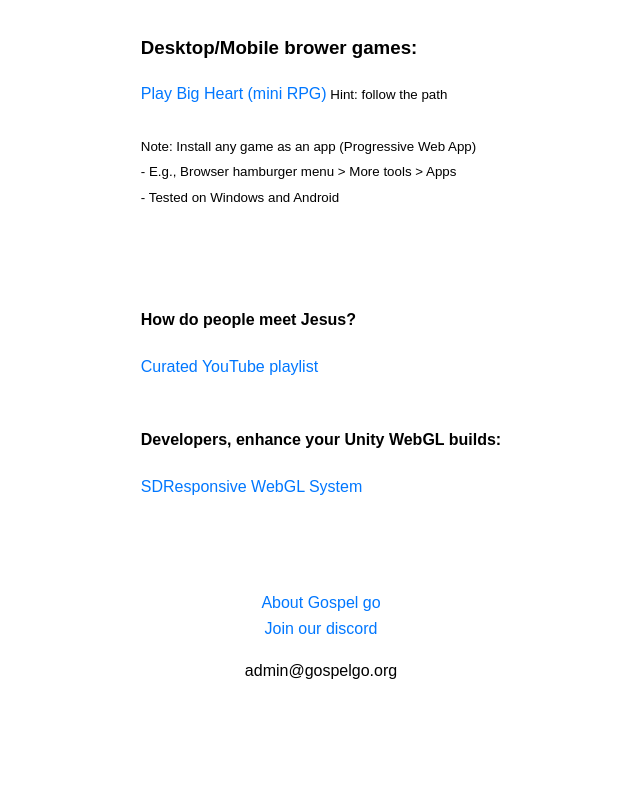
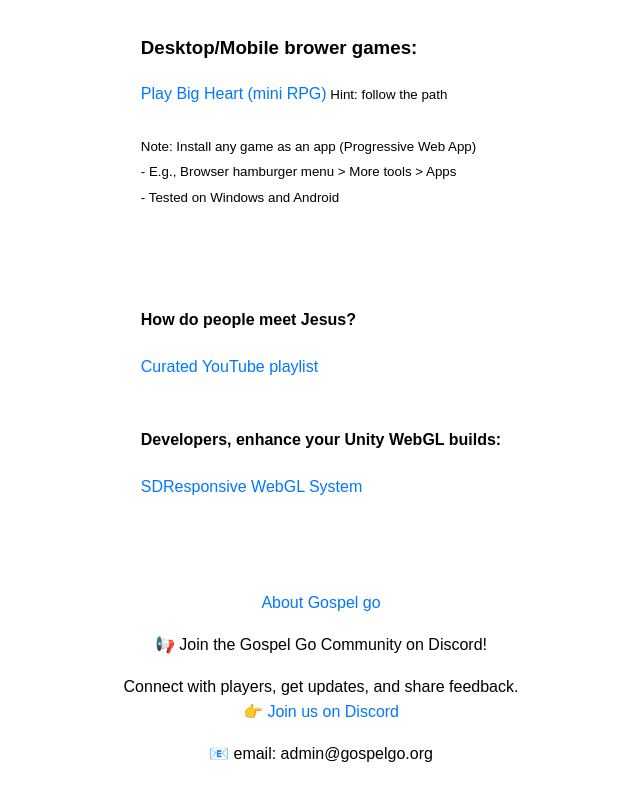
Before and after one commit to danosono/home-gospelgo-org, a plain HTML site: page index.html in a window 1280 px wide. Shown: the part 499-1299 px from the top of the page, without its empty margins (319-959 px from the left). Before the commit the page ends 1218 px from the top, so only its background shows below. Drawn offline with Linux system fonts and the light colour scheme.

Commit message:
Updated Discord anouncement

```diff
--- a/index.html
+++ b/index.html
@@ -41,8 +41,15 @@
 
 	<footer class="footer-links">
 		<a href="about.html">About Gospel go</a><br>
-		<a href="https://discord.gg/FUJuRGhMTs">Join our discord</a><br>
-		<p>admin@gospelgo.org</p>
+		<div class="discord-invite">
+			<p>📢 Join the Gospel Go Community on Discord!</p>
+			<p>
+			Connect with players, get updates, and share feedback.<br>
+			👉 <a href="https://discord.gg/x9chq2cw2P" target="_blank">Join us on Discord</a>
+			</p>
+		</div>
+
+		<p>📧 email: admin@gospelgo.org</p>
 	</footer>
 
 	<script src="dark-mode.js"></script>
```
Also changed, not shown: 1 other file.
